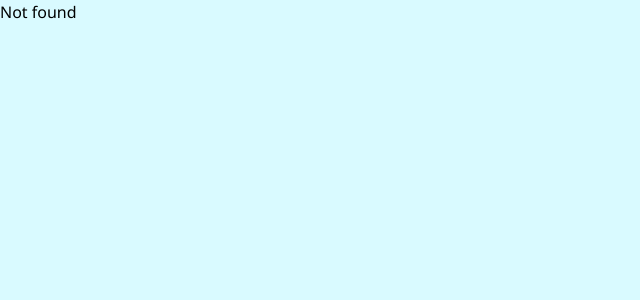
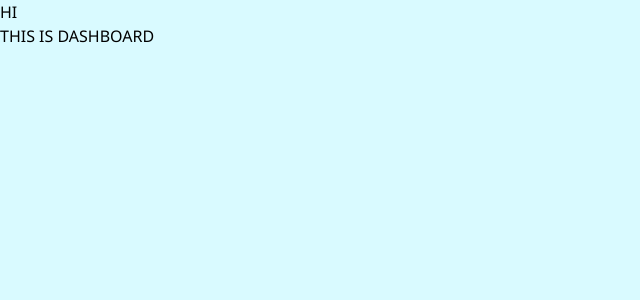
Before and after one commit to Danger-Duo/Hataraki_Frontend, a Vue app: page /app in a window 1280 px wide. Shown: the top 300 px of the page, without its empty margins (0-640 px from the left). Built offline with nearby package versions, Linux system fonts and the light colour scheme; the HTML template or start-up script is replaced by a standard one.

Commit message:
Do up skeleton of router

```diff
--- /dev/null
+++ b/src/components/app-content/DashboardContent.vue
@@ -0,0 +1 @@
+<template>THIS IS DASHBOARD</template>
--- /dev/null
+++ b/src/components/app-content/ListingsContent.vue
@@ -0,0 +1 @@
+<template>THIS IS LISTINGS</template>
--- /dev/null
+++ b/src/components/app-nav/AppNav.vue
@@ -0,0 +1,3 @@
+<template>
+  <div>HI</div>
+</template>
--- a/src/router/index.ts
+++ b/src/router/index.ts
@@ -5,12 +5,12 @@ const router = createRouter({
   routes: [
     {
       path: '/',
-      name: 'home',
+      name: 'Home',
       component: () => import('@/views/HomeView.vue'),
       children: [
         {
-          path: '/',
-          name: 'content',
+          path: '',
+          name: 'Content',
           components: {
             content: () => import('@/components/home-content/HomeIntro.vue'),
           },
@@ -19,12 +19,33 @@ const router = createRouter({
     },
     {
       path: '/login',
-      name: 'login',
+      name: 'Login',
       component: () => import('@/views/LoginView.vue'),
     },
     {
+      path: '/app',
+      name: 'App',
+      component: () => import('@/views/MainAppView.vue'),
+      children: [
+        {
+          path: '',
+          name: 'Dashboard',
+          components: {
+            content: () => import('@/components/app-content/DashboardContent.vue'),
+          },
+        },
+        {
+          path: 'listings',
+          name: 'Listings',
+          components: {
+            content: () => import('@/components/app-content/ListingsContent.vue'),
+          },
+        },
+      ],
+    },
+    {
       path: '/:pathMatch(.*)*',
-      name: 'notFound',
+      name: 'NotFound',
       component: () => import('@/views/NotFound.vue'),
     },
   ],
--- a/src/views/LoginView.vue
+++ b/src/views/LoginView.vue
@@ -6,6 +6,7 @@ import TextInput from '@/components/input/TextInput.vue';
 import PasswordInput from '@/components/input/PasswordInput.vue';
 import { type Ref, ref } from 'vue';
 import { validateEmail } from '@/util/validators';
+import router from '@/router';
 
 const isDarkMode: boolean = localStorage.getItem('isDarkMode') == 'true';
 const isLogin: Ref<boolean> = ref<boolean>(true);
@@ -23,6 +24,7 @@ const registerEmailErrorMsg: Ref<string> = ref<string>('');
 function loginUser(): void {
   console.log('Login Email: ', loginEmail.value);
   console.log('Login Password: ', loginPassword.value);
+  router.push('/app');
 }
 
 function registerUser(): void {
--- /dev/null
+++ b/src/views/MainAppView.vue
@@ -0,0 +1,10 @@
+<script setup lang="ts">
+import AppNav from '@/components/app-nav/AppNav.vue';
+</script>
+
+<template>
+  <div class="">
+    <AppNav />
+    <router-view name="content" />
+  </div>
+</template>
```
Also changed, not shown: src/views/DashboardView.vue (deleted).
